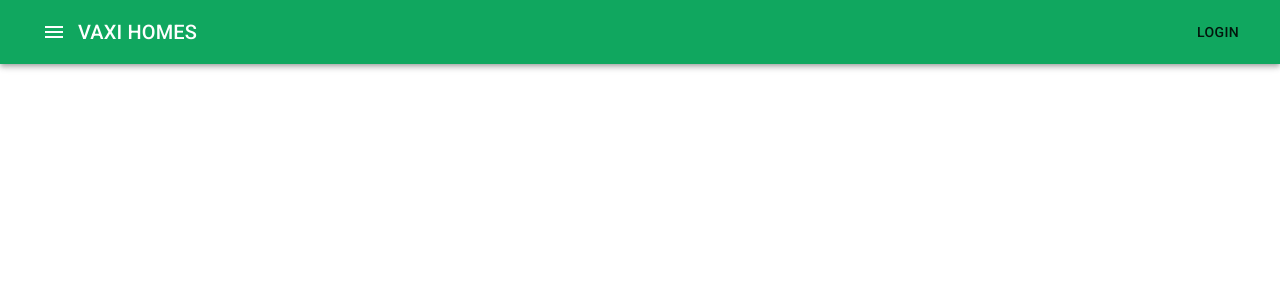
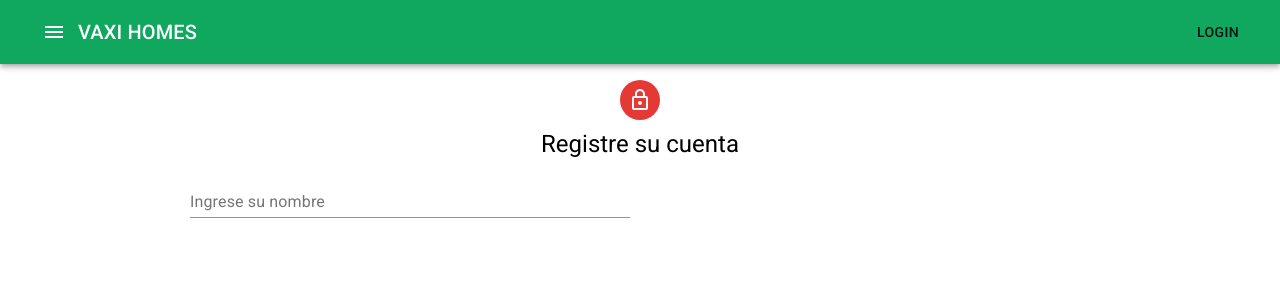
Before and after one commit to noelspa37/inmobiliariaapp, a React (Create React App) app: page /auth/registrarUsuario in a window 1280 px wide. Shown: the top 300 px of the page. Built offline with nearby package versions, Linux system fonts and the light colour scheme.

Commit message:
feat: add route to registrarUsuario form

```diff
--- a/src/App.js
+++ b/src/App.js
@@ -5,6 +5,7 @@ import MuiThemeProvider from '@material-ui/core/styles/MuiThemeProvider'
 import { BrowserRouter as Router, Switch, Route } from 'react-router-dom'
 import AppNavbar from './componentes/layout/AppNavbar'
 import theme from './theme/theme'
+import RegistrarUsuario from './componentes/seguridad/RegistrarUsuario';
 
 class App extends Component {
   render() {
@@ -16,6 +17,7 @@ class App extends Component {
           <Grid container>
             <Switch>
               <Route path='/' exact component={ListaInmuebles} />
+              <Route path='/auth/registrarUsuario' exact component={RegistrarUsuario} />
             </Switch>
           </Grid>
 
```
